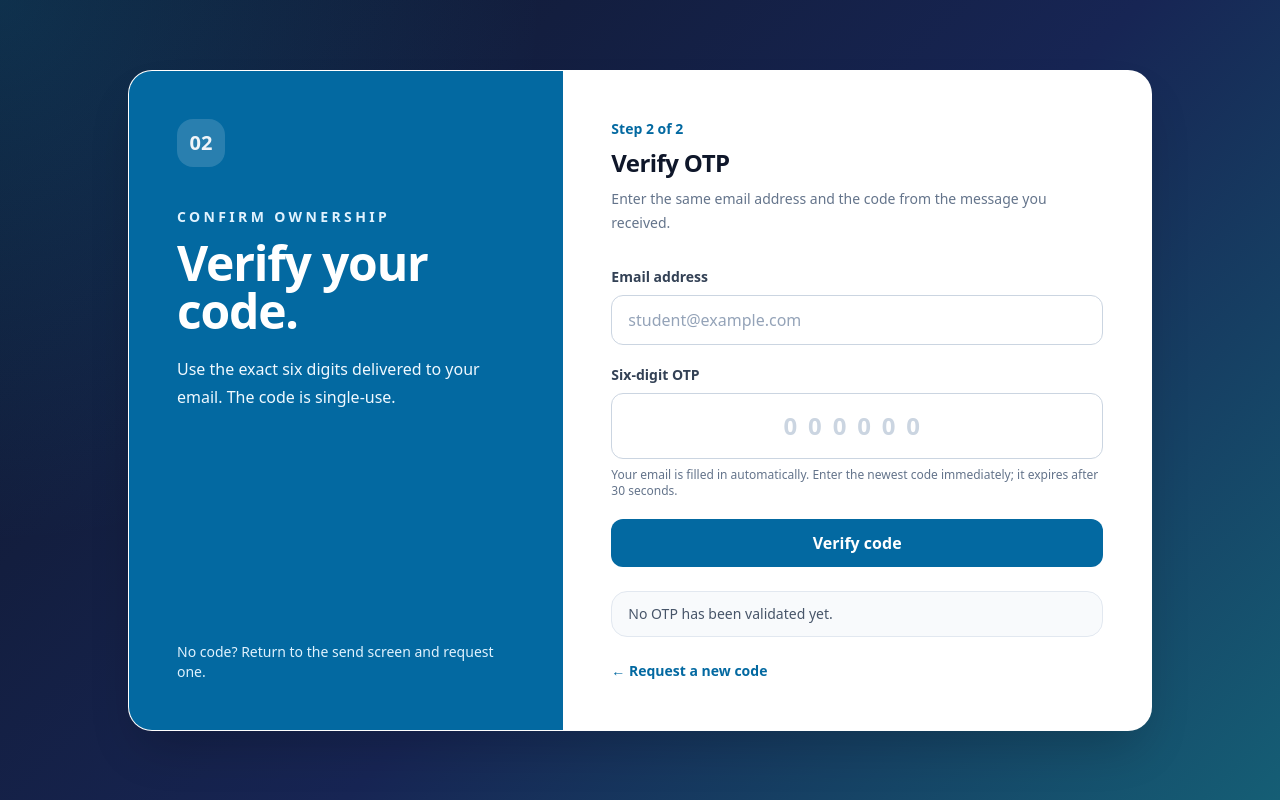
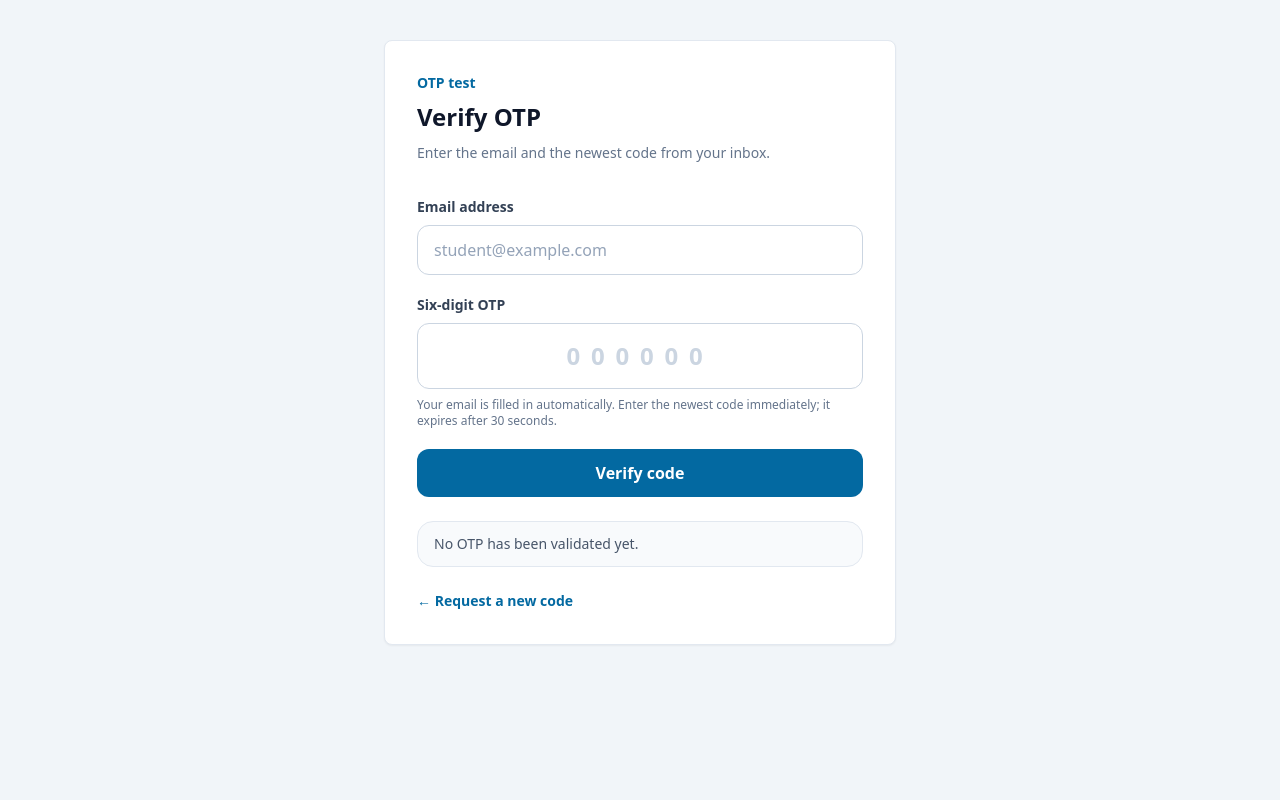
Before and after one commit to noluMolui/otp-project, a website: page public/verify.html in a window 1280 px wide. Drawn offline with nearby package versions, Linux system fonts and the light colour scheme.

Commit message:
update README and HTML files for clarity and consistency

```diff
--- a/public/verify.html
+++ b/public/verify.html
@@ -1,30 +1,19 @@
 <!doctype html>
-<html lang="en" class="h-full">
+<html lang="en">
   <head>
     <meta charset="utf-8" />
     <meta name="viewport" content="width=device-width, initial-scale=1" />
-    <title>Verify OTP | Secure Access</title>
+    <title>Verify OTP</title>
     <script src="https://cdn.tailwindcss.com"></script>
   </head>
-  <body class="min-h-full bg-slate-950 text-slate-100">
-    <div class="min-h-screen bg-[radial-gradient(circle_at_top_left,_rgba(14,165,233,0.18),_transparent_36%),linear-gradient(135deg,_#0f172a,_#172554_55%,_#155e75)] px-5 py-8 sm:px-8">
-      <main class="mx-auto flex min-h-[calc(100vh-4rem)] max-w-5xl items-center justify-center">
-        <section class="grid w-full overflow-hidden rounded-3xl border border-white/10 bg-white shadow-2xl shadow-black/20 lg:grid-cols-[0.85fr_1.15fr]">
-          <div class="flex flex-col justify-between bg-sky-700 p-8 sm:p-12">
-            <div>
-              <div class="mb-10 flex h-12 w-12 items-center justify-center rounded-2xl bg-white/15 text-xl font-bold">02</div>
-              <p class="mb-3 text-sm font-semibold uppercase tracking-[0.24em] text-sky-100">Confirm ownership</p>
-              <h1 class="max-w-sm text-4xl font-black tracking-tight text-white sm:text-5xl">Verify your code.</h1>
-              <p class="mt-5 max-w-sm text-base leading-7 text-sky-50">Use the exact six digits delivered to your email. The code is single-use.</p>
-            </div>
-            <p class="mt-12 text-sm text-sky-100">No code? Return to the send screen and request one.</p>
-          </div>
-
-          <div class="p-8 text-slate-900 sm:p-12">
+  <body class="min-h-screen bg-slate-100 px-4 py-10 text-slate-900">
+      <main class="mx-auto max-w-lg">
+        <section class="rounded-lg border border-slate-200 bg-white p-6 shadow-sm sm:p-8">
+          <div>
             <header class="mb-8">
-              <p class="text-sm font-semibold text-sky-700">Step 2 of 2</p>
-              <h2 class="mt-2 text-2xl font-bold tracking-tight">Verify OTP</h2>
-              <p class="mt-2 text-sm leading-6 text-slate-500">Enter the same email address and the code from the message you received.</p>
+              <p class="text-sm font-semibold text-sky-700">OTP test</p>
+              <h1 class="mt-2 text-2xl font-bold">Verify OTP</h1>
+              <p class="mt-2 text-sm leading-6 text-slate-500">Enter the email and the newest code from your inbox.</p>
             </header>
 
             <form id="verify-otp-form" class="space-y-5">
@@ -47,7 +36,6 @@
           </div>
         </section>
       </main>
-    </div>
 
     <script src="/app.js"></script>
   </body>
```
Also changed, not shown: public/index.html (+9 -21 lines), README.md.
